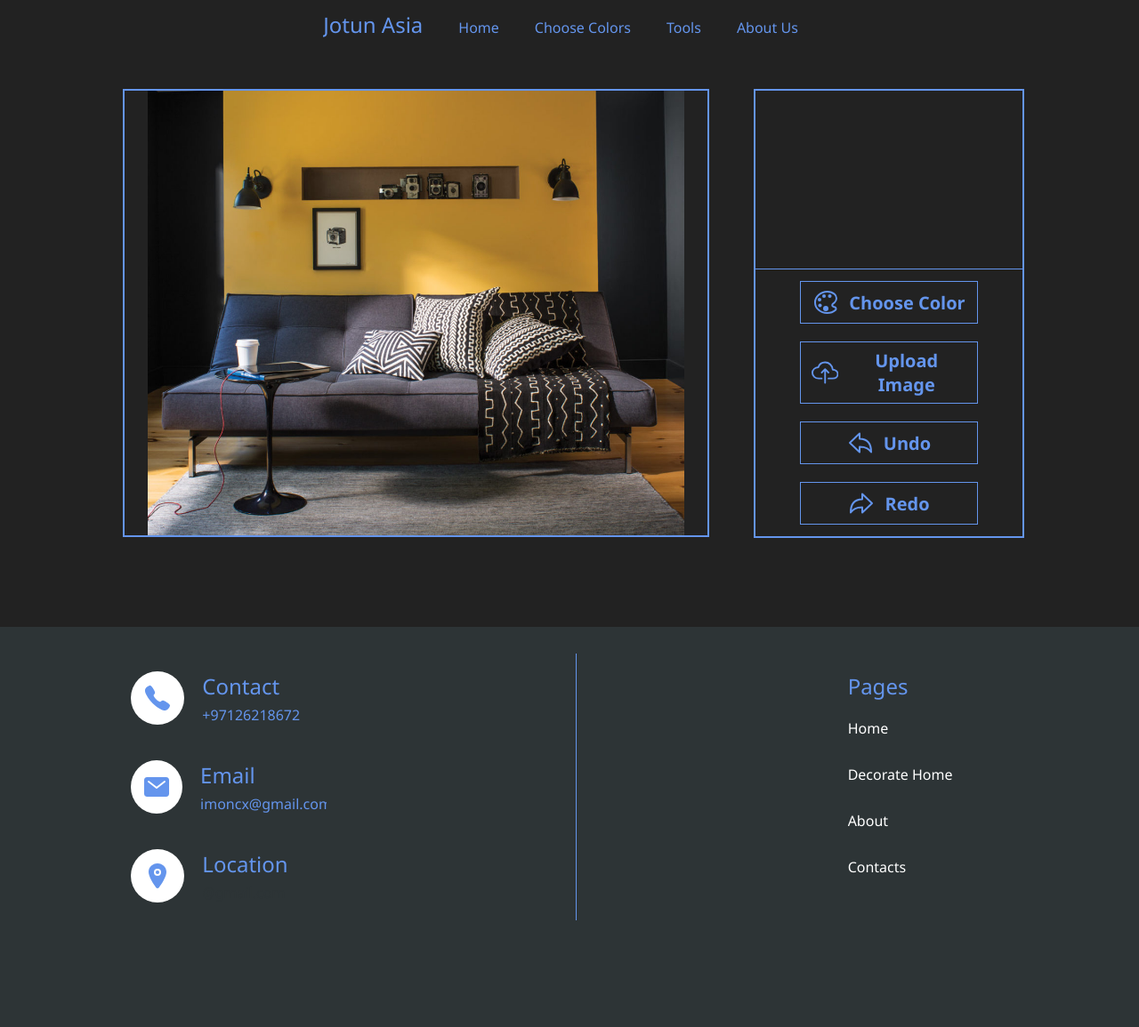
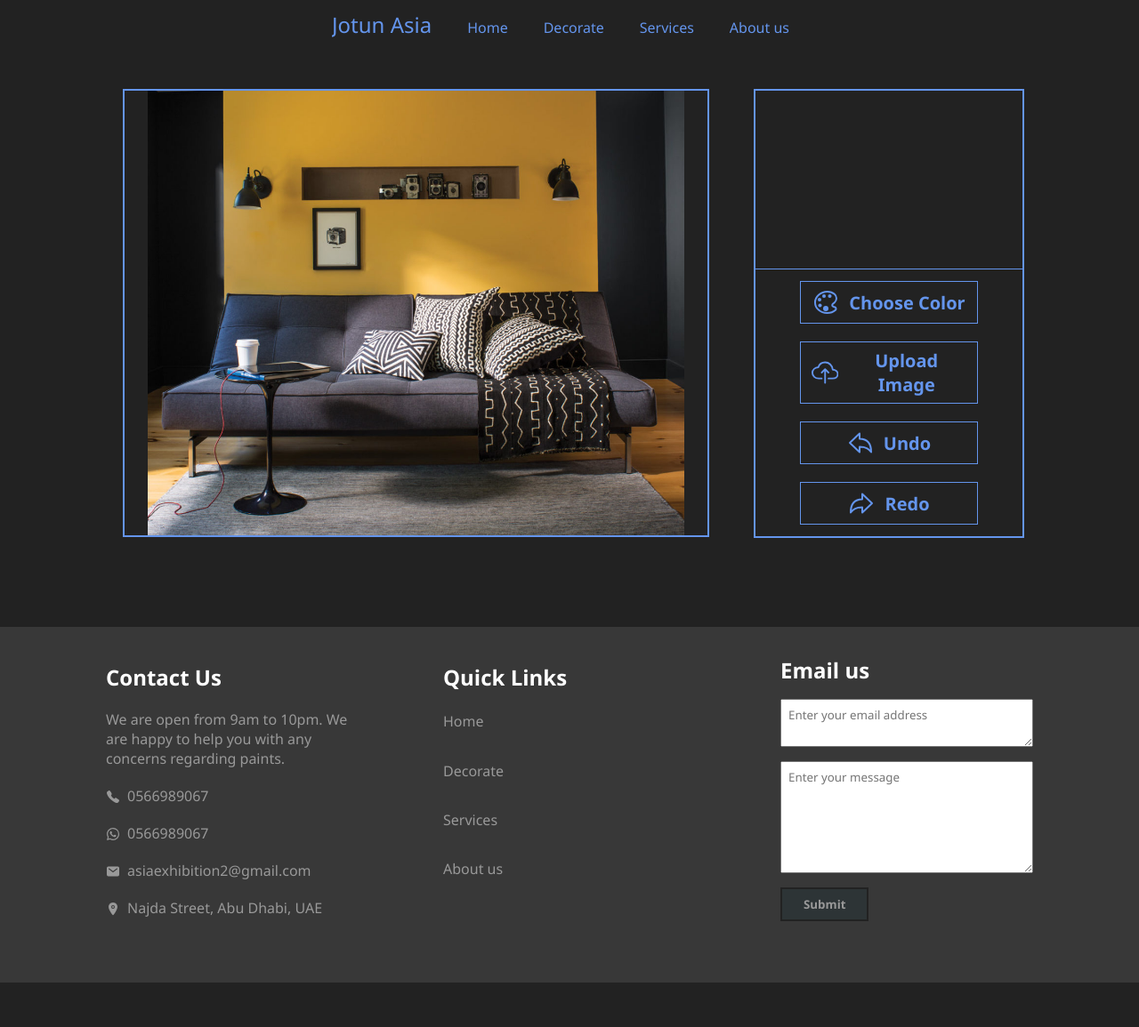
Before and after one commit to ashab272000/asiaWebsite, a PHP site: page /dist/html/colorChoose.html in a window 1280 px wide. Shown: the whole page at 89% size. After the commit the page ends 1105 px from the top, so only its background shows below. Run offline with PHP 8.4, Linux system fonts and the light colour scheme; a map, chart or similar area stays blank; some libraries are stand-ins or nearby versions.

Commit message:
changed footer description and background image

```diff
--- a/dist/css/colorChoose.css
+++ b/dist/css/colorChoose.css
@@ -46,55 +46,54 @@ nav {
 footer {
   width: 100%;
   height: 400px;
-  background-color: #2d3436;
-  display: flex;
-  flex-direction: row;
-  justify-content: space-around;
-  padding: 50px 20px 0 20px; }
-  footer .contact-group {
+  background-color: #383838; }
+  footer h2 {
+    color: white;
+    margin: 0; }
+  footer p, footer a, footer ion-icon {
+    color: #999;
+    margin: 0; }
+  footer .grid-horizontal {
     display: flex;
-    flex-direction: column;
-    width: 220px; }
-    footer .contact-group-card {
-      margin: 0 0 20px 0;
-      display: flex; }
-      footer .contact-group-card-text {
-        margin: 0 0 0 20px; }
-        footer .contact-group-card-text h2 {
-          font-weight: 400;
-          font-size: 24px;
-          margin-bottom: 5px; }
-        footer .contact-group-card-text p {
-          color: #6495ED; }
-      footer .contact-group-card-icon {
-        width: 60px;
-        height: 60px;
-        background-color: white;
-        border-radius: 50%;
-        display: flex;
-        justify-content: center;
-        align-items: center;
-        margin-bottom: 20px; }
-        footer .contact-group-card-icon ion-icon {
-          font-size: 32px;
-          text-align: center;
-          color: #6495ED; }
-  footer .v-seperator {
-    width: 1px;
-    height: 300px;
-    display: block;
-    margin: -20px 25px 0 25px;
-    background: #6495ED; }
-  footer #link-group {
-    width: 220px;
-    margin: 0 0 0 25px; }
-    footer #link-group h2 {
-      font-size: 24px;
-      font-weight: 400; }
-    footer #link-group ul li {
-      margin: 0 0 30px 0; }
-      footer #link-group ul li a {
-        color: white; }
+    justify-content: space-evenly;
+    padding: 32px; }
+    footer .grid-horizontal-item {
+      width: 300px; }
+  footer .grid-vertical {
+    display: grid;
+    grid-template-rows: auto auto auto auto auto;
+    gap: 0px; }
+    footer .grid-vertical-item {
+      padding: 8px 8px; }
+  footer #footer-content-description .icon-info {
+    display: flex; }
+    footer #footer-content-description .icon-info ion-icon {
+      display: inline-block;
+      margin: 0;
+      padding: 4px 8px 0 0; }
+  footer #footer-content-links {
+    grid-template-rows: repeat(5, 0.18fr); }
+  footer #footer-content-form #input-header {
+    padding: 0px 8px;
+    margin-bottom: 8px; }
+  footer #footer-content-form .input {
+    display: flex;
+    justify-content: center;
+    padding: 8px; }
+    footer #footer-content-form .input-textarea {
+      padding: 8px; }
+  footer #footer-content-form #input-button {
+    padding: 8px 24px;
+    font-weight: 700;
+    margin: 8px;
+    color: #999;
+    text-decoration: none;
+    background-color: #2d3436;
+    border: 2px solid #222; }
+
+@media screen and (max-width: 940px) {
+  .grid-horizontal {
+    grid-template-rows: 1fr 1fr 1fr; } }
 
 @media screen and (max-width: 600px) {
   nav {
--- a/dist/css/main.css
+++ b/dist/css/main.css
@@ -189,7 +189,7 @@ footer {
     position: relative;
     width: 100%;
     height: 100vh;
-    background-image: url("../img/img1.jpg");
+    background-image: url("../img/img2.jpg");
     background-size: cover;
     background-repeat: no-repeat;
     background-position: center center;
--- a/dist/html/colorChoose.html
+++ b/dist/html/colorChoose.html
@@ -17,16 +17,16 @@
         <h2 id="nav-branding">Jotun Asia</h2>
         <ul id="mainNav">
             <li>
-                Home
+                <a href="../index.html">Home</a>
             </li>
             <li>
-                Choose Colors
+                <a href="colorChoose.html">Decorate</a>
             </li>
             <li>
-                Tools
+                <a href="../index.html#service_section">Services</a>
             </li>
             <li>
-                About Us
+                <a href="../index.html#about">About us</a>
             </li>
         </ul>
     </nav>
@@ -74,45 +74,88 @@
             <div id="colors-container"></div>
         </div>
     </div>
+
     <footer>
-        <div class="contact-group">
-            <div class="contact-group-card">
-                <div class="contact-group-card-icon">
-                    <ion-icon name="call"></ion-icon>
+        <div class="grid-horizontal" id="footer-content">
+            <div class="grid-horizontal-item grid-vertical" id="footer-content-description">
+                <div class="grid-vertical-item" id="footer-content-description-paragraph">
+                    <h2>Contact Us</h2>
                 </div>
-                <div class="contact-group-card-text">
-                    <h2>Contact</h2>
-                    <p>+97126218672</p>
+                <div class="grid-vertical-item" id="footer-content-description-paragraph">
+                    <p>We are open from 9am to 10pm. We are happy to help you with any concerns regarding paints.</p>
+                </div>
+                <div class="grid-vertical-item" id="footer-content-description-phone">
+                    <div>
+                        <div class="icon-info">
+                            <ion-icon name="call"></ion-icon>
+                            <p>0566989067</p>
+                        </div>
+                    </div>
+                </div>
+                <div class="grid-vertical-item" id="footer-content-description-whatsapp">
+                    <div>
+                        <div class="icon-info">
+                            <ion-icon name="logo-whatsapp"></ion-icon>
+                            <p>
+                                0566989067
+                            </p>
+                        </div>
+                    </div>
+                </div>
+                <div class="grid-vertical-item" id="footer-content-description-email">
+                    <div class="icon-info">
+                        <ion-icon name="mail"></ion-icon>
+                        <p>
+                            asiaexhibition2@gmail.com
+                        </p>
+                    </div>
+                </div>
+                <div class="grid-vertical-item" id="footer-content-description-email">
+                    <a href="https://www.google.com/maps/place/Jotun+Multicolor+-+Asia+Exhibition+Multiple+Colors/@24.486741,54.3723894,15z/data=!4m2!3m1!1s0x0:0x1783c4b3b22b4a93?sa=X&ved=2ahUKEwjBrsW6gNzpAhXF3oUKHeyXC9EQ_BIwCnoECBEQCA">
+                    <div class="icon-info">
+                        <ion-icon name="location"></ion-icon>
+                        <p>
+                            Najda Street, Abu Dhabi, UAE
+                        </p>
+                    </div>
+                    </a>
                 </div>
             </div>
-            <div class="contact-group-card">
-                <div class="contact-group-card-icon">
-                    <ion-icon name="mail"></ion-icon>
+            <div class="grid-horizontal-item grid-vertical" id="footer-content-links">
+                <div class="grid-vertical-item">
+                    <h2>Quick Links</h2>
                 </div>
-                <div class="contact-group-card-text">
-                    <h2>Email</h2>
-                    <p>imoncx@gmail.com</p>
+                <div class="grid-vertical-item">
+                    <p> <a href="index.html">Home</a></p>
+                </div>
+                <div class="grid-vertical-item">
+                    <p><a href="html/colorChoose.html">Decorate</a></p>
+                </div>
+                <div class="grid-vertical-item">
+                    <p><a href="index.html#service_section">Services</a></p>
+                </div>
+                <div class="grid-vertical-item">
+                    <p><a href="index.html#about">About us</a></p>
                 </div>
             </div>
-            <div class="contact-group-card">
-                <div class="contact-group-card-icon">
-                    <ion-icon name="location"></ion-icon>
-                </div>
-                <div class="contact-group-card-text">
-                    <h2>Location</h2>
-                    <p><a href="https://www.google.com/maps/place/Jotun+Multicolor+-+Asia+Exhibition+Multiple+Colors/@24.486741,54.3723894,15z/data=!4m5!3m4!1s0x0:0x1783c4b3b22b4a93!8m2!3d24.486741!4d54.3723894?hl=en">@gmail.com</a></p>
+            <div class="grid-horizontal-item grid-vertical" id="footer-content-form">
+                <div>
+                    <form>
+                        <div id="input-header">
+                            <h2>Email us</h2>
+                        </div>
+                        <div id="email-input" class="input">
+                            <textarea name="email-input-textarea" id="email-input-textarea" class="input-textarea" cols="60" rows="2" placeholder="Enter your email address"></textarea>
+                        </div>
+                        <div id="message-input" class="input">
+                            <textarea name="message-input-textarea" id="message-input-textarea" class="input-textarea" cols="60" rows="6" placeholder="Enter your message"></textarea>
+                        </div>
+                        <button id="input-button" type="button">
+                            Submit
+                        </button>
+                    </form>
                 </div>
             </div>
-        </div>
-        <div class="v-seperator"></div>
-        <div id="link-group">
-            <h2>Pages</h2>
-            <ul id="link-list">
-                <li><a href="">Home</a></li>
-                <li><a href="">Decorate Home</a></li>
-                <li><a href="">About</a></li>
-                <li><a href="">Contacts</a></li>
-            </ul>
         </div>
     </footer>
     <script>
--- a/scss/colorChoose.scss
+++ b/scss/colorChoose.scss
@@ -1,6 +1,6 @@
-@import"configure";
-@import"base";
-@import"navigation";
+@import"main/configure";
+@import"main/base";
+@import"main/navigation";
 
 #canvas{
     position: relative;
--- a/scss/main/_slideshow.scss
+++ b/scss/main/_slideshow.scss
@@ -8,7 +8,7 @@
         position: relative;
         width: 100%;
         height: 100vh;
-        background-image: url("../img/img1.jpg");
+        background-image: url("../img/img2.jpg");
         background-size: cover;
         background-repeat: no-repeat;
         background-position: center center;
```
Also changed, not shown: dist/index.html (+7 -12 lines), src/Screens/decorateScreen/EdgeDetection/edge_detec.js (+201 -1 lines), dist/img/img2.jpg (added), dist/js/indes.js.
